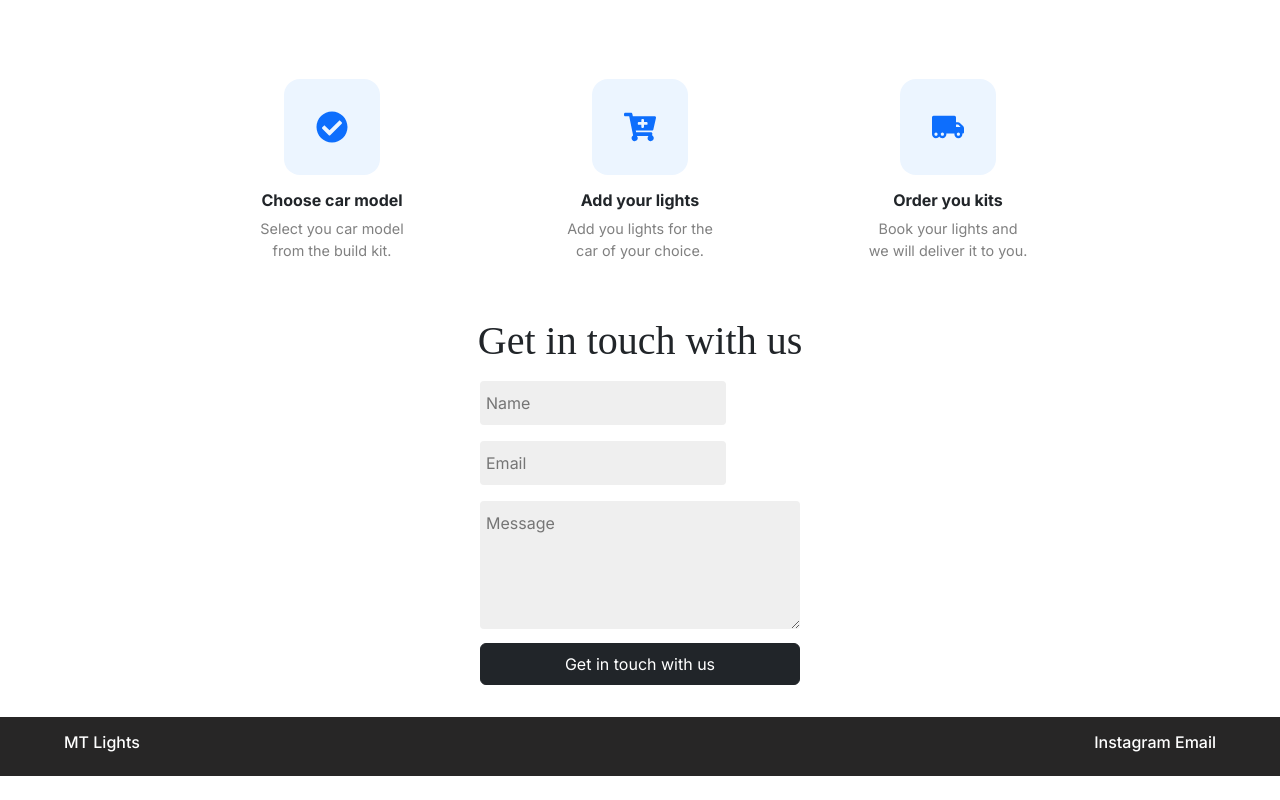
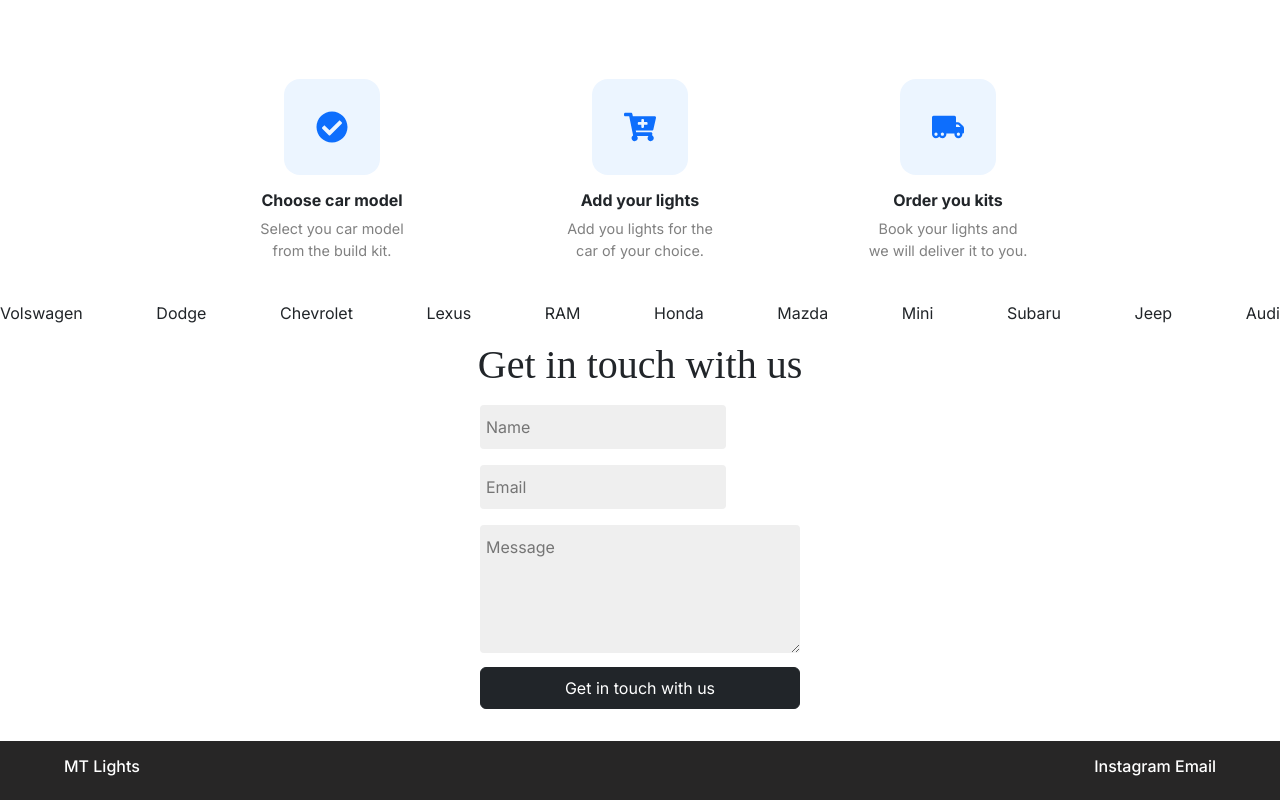
Before and after one commit to kennataddese6/threecars, a Next.js app: page / in a window 1280 px wide. Shown: the part 1092-1892 px from the top of the page. Before the commit the page ends 1868 px from the top, so only its background shows below. Built offline with nearby package versions, Linux system fonts and the light colour scheme; a web font is replaced by a local one.

Commit message:
add brands sections

```diff
--- a/app/globals.css
+++ b/app/globals.css
@@ -216,6 +216,10 @@ p {
 
 .stepItemContainer {
   padding: 1em;
+}
+.brandsContainer {
+  display: flex;
+  justify-content: space-between;
 }
 .carCardContainer {
   display: flex;
--- a/app/page.tsx
+++ b/app/page.tsx
@@ -253,6 +253,19 @@ export default function Home() {
           </p>
         </div>
       </div>
+      <div className="brandsContainer">
+        <div>Volswagen</div>
+        <div>Dodge</div>
+        <div>Chevrolet</div>
+        <div>Lexus</div>
+        <div>RAM</div>
+        <div>Honda</div>
+        <div>Mazda</div>
+        <div>Mini</div>
+        <div>Subaru</div>
+        <div>Jeep</div>
+        <div>Audi</div>
+      </div>
       <div className="footerOne">
         <h1 className="center-text play-write">Get in touch with us</h1>
         <div className="contactUsFormContainer col-lg-3">
```
